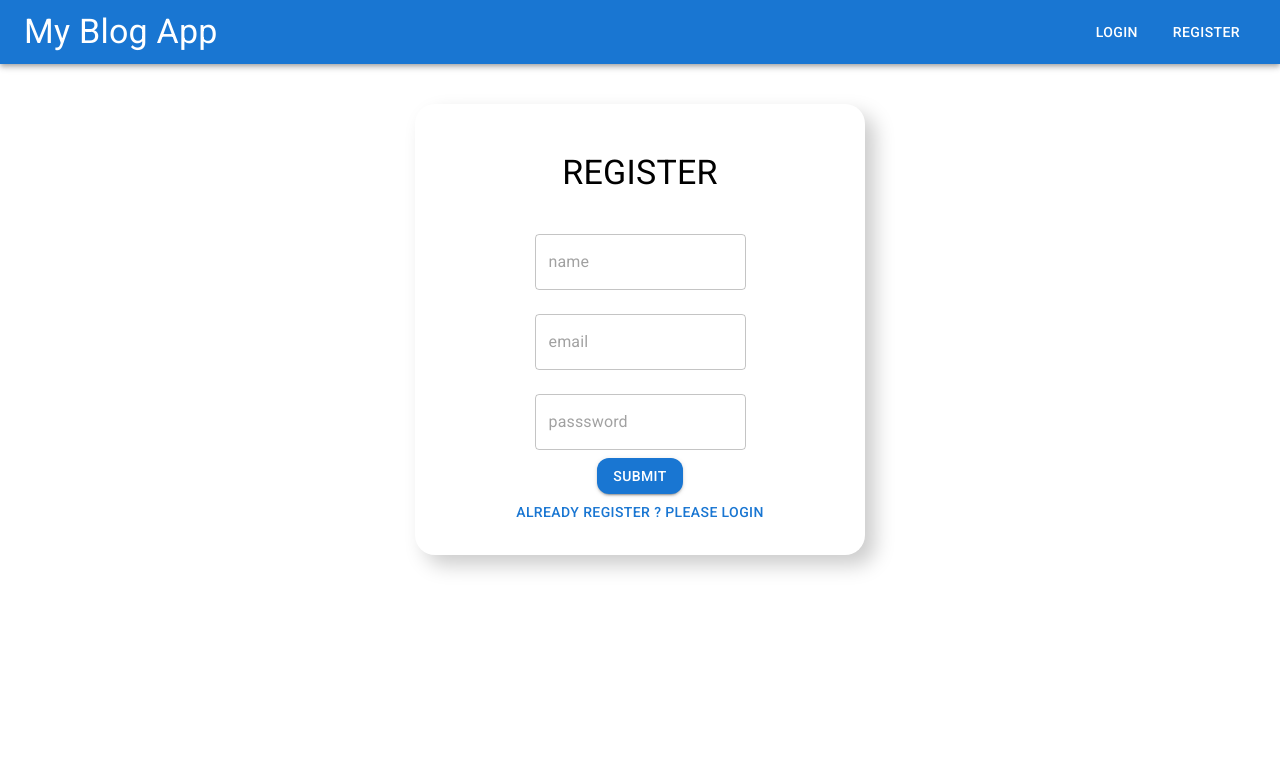
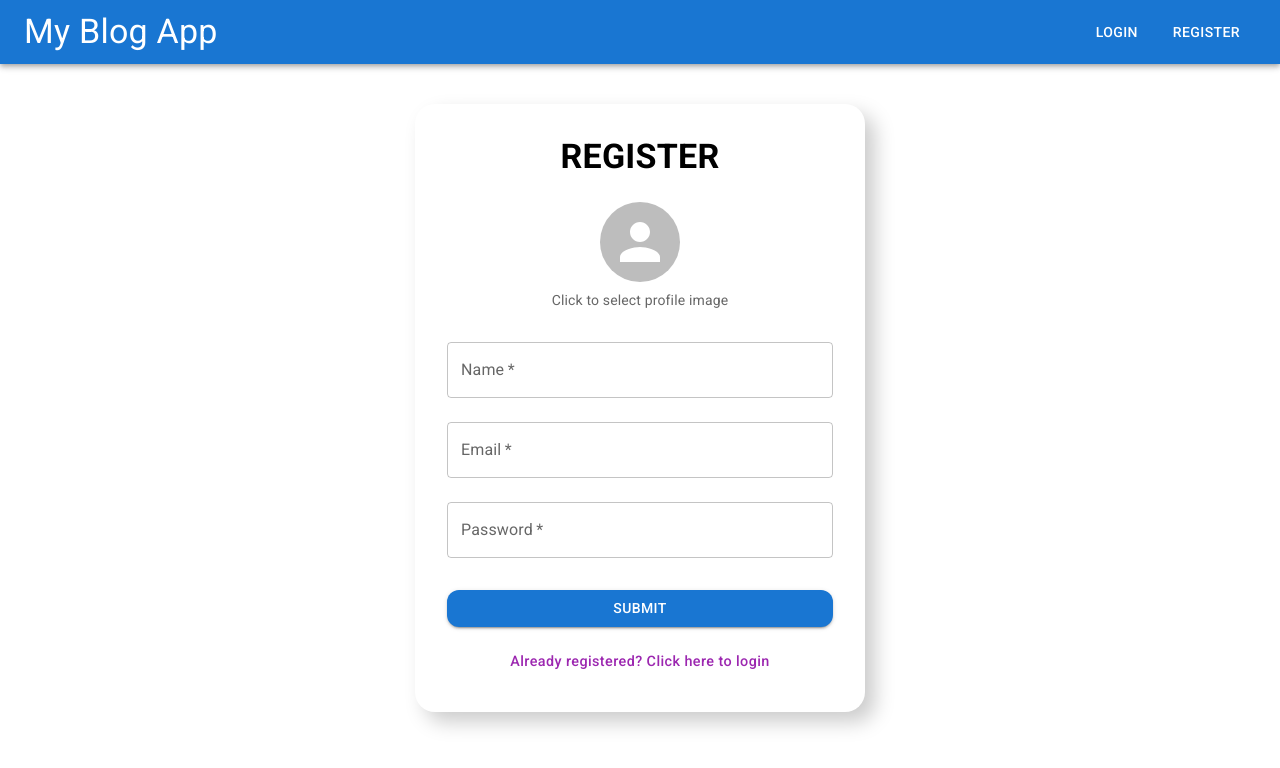
Before and after one commit to shahabdad/BlogApp, a React (Create React App) app in the folder client/: page /register in a window 1280 px wide. Shown: the top 768 px of the page. Built offline with nearby package versions, Linux system fonts and the light colour scheme.

Commit message:
update register

```diff
--- a/client/src/Pages/BlogDetails.js
+++ b/client/src/Pages/BlogDetails.js
@@ -1,6 +1,5 @@
 import   React ,{useState,useEffect} from "react";
 import axios from "axios";
-// import { InputLabel, TextField, Typography } from "@mui/material";
 import { Box, Button, InputLabel, TextField, Typography } from '@mui/material';
 import {useNavigate, useParams} from 'react-router-dom';
 import toast from 'react-hot-toast';
@@ -12,7 +11,6 @@ const BlogDetails = () =>{
     // blog detalis get
     const getBlogDetail = async () =>{
         try{
-    // const {data}  = await axios.get(`/api/v1/blog/get-blog/${id}`)
     const { data } = await axios.get(`/api/v1/blog/get-blog/${id}`);
 // part of speech
 if (data?.success){
--- a/client/src/Pages/Blogs.js
+++ b/client/src/Pages/Blogs.js
@@ -1,4 +1,3 @@
-
 import React, { useState, useEffect } from 'react';
 import axios from 'axios';
 import Blogcard from '../Components/BlogsCard';
--- a/client/src/Pages/Register.js
+++ b/client/src/Pages/Register.js
@@ -1,90 +1,268 @@
-import React ,{ useState} from 'react'
-import {Box, Typography,TextField,Button} from  '@mui/material'
-import { useNavigate } from 'react-router-dom'
+// import React ,{ useState} from 'react'
+// import {Box, Typography,TextField,Button} from  '@mui/material'
+// import { useNavigate } from 'react-router-dom'
+// import axios from "axios";
+// import toast from 'react-hot-toast';
+// const Register = () => {
+//   const   navigate = useNavigate();
+//   //   state
+//   const  [inputs, setInputs]  = useState({
+//     name   :"",
+//     email : "",
+//     password : "",
+//   });
+//   //  handle input  change
+//    const  handleChange = (e) =>{
+//     setInputs((prevState )=> ({
+//       ...prevState,
+//       [e.target.name]:e.target.value,
+//     }));
+//    };
+
+// // bose Hnadle
+// const handleSubmit = async (e) =>{
+// e.preventDefault();
+// try{
+// const {data} = await axios.post('http://localhost:9001/api/v1/user/register', {username:inputs.name,email:inputs.email,password:inputs.password});
+//   if(data.success){
+//     toast.success("User Register Successfully ");
+//     navigate("/login");
+//   }
+// } catch (error){
+//   console.log(error);
+// }
+// };
+
+//   return (
+//     <div>
+//        <form onSubmit={handleSubmit}>
+//       <Box maxWidth={450} display = "flex"
+//       flexDirection={'column'}
+//       alignItems="center"
+//       justifyContent={'center'}
+//       margin="auto"
+//       marginTop  ={5}
+//       boxShadow={"10px  10px 20px #ccc"}
+//       padding = {3}
+//       borderRadius={5}
+
+//       >
+//         <Typography variant='h4' padding={3} textAlign='center' sx = {{textTransform :"uppercase"}}  >Register</Typography>
+//         <TextField
+//         placeholder='name'
+//         value  = {inputs.name}
+//         name = 'name'
+//         margin ='normal'
+//         onChange={handleChange}
+//          type='text'
+//         required
+//         />
+//         <TextField
+//         placeholder='email'
+//         value = {inputs.email}
+//         name = 'email'
+//         margin ='normal'
+//         onChange={handleChange}
+//        type='email'
+//        required/>
+//         <TextField
+//         placeholder='passsword'
+//         value  =  {inputs.password  }
+
+//         onChange={handleChange}
+//         name = 'password'
+//         margin ='normal'
+//         type='password'
+//         required
+//         />
+//         <Button  type = 'submit'
+//         variant='contained'
+//         color='primary'
+//         sx ={{borderRadius:3,marginTop:'3'}}
+//          >Submit</Button>
+//         <Button  onClick ={() => navigate("/login") }
+//            sx ={{borderRadius:3,marginTop:'3'}} >Already Register ? Please Login </Button>
+//         </Box>
+//        </form>
+//     </div>
+//   )
+// }
+// export default Register;
+
+import React, { useState, useRef } from "react";
+import {
+  Box,
+  Typography,
+  TextField,
+  Button,
+  Avatar,
+  Stack,
+} from "@mui/material";
+import { useNavigate } from "react-router-dom";
 import axios from "axios";
-import toast from 'react-hot-toast';
+import toast from "react-hot-toast";
+
 const Register = () => {
-  const   navigate = useNavigate();
-  //   state
-  const  [inputs, setInputs]  = useState({
-    name   :"",
-    email : "",
-    password : "",
+  const navigate = useNavigate();
+  const fileInputRef = useRef(null);
+
+  const [inputs, setInputs] = useState({
+    name: "",
+    email: "",
+    password: "",
   });
-  //  handle input  change
-   const  handleChange = (e) =>{
-    setInputs((prevState )=> ({
-      ...prevState,
-      [e.target.name]:e.target.value,
+
+  const [image, setImage] = useState(null);
+  const [preview, setPreview] = useState(null);
+
+  // Handle text input changes
+  const handleChange = (e) => {
+    setInputs((prev) => ({
+      ...prev,
+      [e.target.name]: e.target.value,
     }));
   };
 
-// bose Hnadle
-const handleSubmit = async (e) =>{
+  // Handle image input
+  const handleImageChange = (e) => {
+    const file = e.target.files[0];
+    if (file) {
+      setImage(file);
+      setPreview(URL.createObjectURL(file));
+    }
+  };
+
+  // Handle form submission
+  const handleSubmit = async (e) => {
     e.preventDefault();
-try{
-const {data} = await axios.post('http://localhost:9001/api/v1/user/register', {username:inputs.name,email:inputs.email,password:inputs.password});
-  if(data.success){
-    toast.success("User Register Successfully ");
+    if (!image) {
+      toast.error("Please upload a profile image.");
+      return;
+    }
+
+    try {
+      const formData = new FormData();
+      formData.append("username", inputs.name);
+      formData.append("em`ail", inputs.email);
+      formData.append("password", inputs.password);
+      formData.append("image", image);
+
+      const { data } = await axios.post(
+        "http://localhost:9001/api/v1/user/register",
+        formData
+      );
+
+      if (data.success) {
+        toast.success("User registered successfully!");
         navigate("/login");
       }
-} catch (error){
-  console.log(error);
+    } catch (error) {
+      console.error(error);
+      toast.error("Registration failed. Please try again.");
     }
   };
 
   return (
-    <div>
-       <form onSubmit={handleSubmit}>
-      <Box maxWidth={450} display = "flex"
-      flexDirection={'column'}
+    <Box
+      component="form"
+      onSubmit={handleSubmit}
+      maxWidth={450}
+      mx="auto"
+      mt={5}
+      p={4}
+      boxShadow="10px 10px 20px #ccc"
+      borderRadius={5}
+      display="flex"
+      flexDirection="column"
       alignItems="center"
-      justifyContent={'center'}
-      margin="auto"
-      marginTop  ={5}
-      boxShadow={"10px  10px 20px #ccc"}
-      padding = {3}
-      borderRadius={5}
+    >
+      <Typography
+        variant="h4"
+        mb={3}
+        textAlign="center"
+        sx={{ textTransform: "uppercase", fontWeight: "bold" }}
+      >
+        Register
+      </Typography>
 
+      {/* Image Upload Area */}
+      <Box
+        onClick={() => fileInputRef.current.click()}
+        sx={{
+          cursor: "pointer",
+          mb: 2,
+          textAlign: "center",
+        }}
       >
-        <Typography variant='h4' padding={3} textAlign='center' sx = {{textTransform :"uppercase"}}  >Register</Typography>
+        <Stack alignItems="center" spacing={1}>
+          <Avatar
+            src={preview}
+            sx={{ width: 80, height: 80 }}
+          />
+          <Typography variant="body2" color="textSecondary">
+            Click to select profile image
+          </Typography>
+        </Stack>
+        <input
+          type="file"
+          accept="image/*"
+          onChange={handleImageChange}
+          ref={fileInputRef}
+          style={{ display: "none" }}
+        />
+      </Box>
+
+      {/* Input Fields */}
       <TextField
-        placeholder='name'
-        value  = {inputs.name}
-        name = 'name'
-        margin ='normal'
+        label="Name"
+        name="name"
+        value={inputs.name}
         onChange={handleChange}
-         type='text'
+        fullWidth
+        margin="normal"
         required
       />
       <TextField
-        placeholder='email'
-        value = {inputs.email}
-        name = 'email'
-        margin ='normal'
+        label="Email"
+        name="email"
+        value={inputs.email}
         onChange={handleChange}
-       type='email'
-       required/>
-        <TextField
-        placeholder='passsword'
-        value  =  {inputs.password  }
-
-        onChange={handleChange}
-        name = 'password'
-        margin ='normal'
-        type='password'
+        type="email"
+        fullWidth
+        margin="normal"
         required
       />
-        <Button  type = 'submit'
-        variant='contained'
-        color='primary'
-        sx ={{borderRadius:3,marginTop:'3'}}
-         >Submit</Button>
-        <Button  onClick ={() => navigate("/login") }
-           sx ={{borderRadius:3,marginTop:'3'}} >Already Register ? Please Login </Button>
+      <TextField
+        label="Password"
+        name="password"
+        value={inputs.password}
+        onChange={handleChange}
+        type="password"
+        fullWidth
+        margin="normal"
+        required
+      />
+
+      {/* Buttons */}
+      <Button
+        type="submit"
+        variant="contained"
+        color="primary"
+        sx={{ mt: 3, borderRadius: 3 }}
+        fullWidth
+      >
+        Submit
+      </Button>
+
+      <Button
+        onClick={() => navigate("/login")}
+        sx={{ mt: 2, textTransform: "none", fontSize: "0.9rem" }}
+        color="secondary"
+      >
+        Already registered? Click here to login
+      </Button>
     </Box>
-       </form>
-    </div>
-  )
-}
+  );
+};
+
 export default Register;
```
Also changed, not shown: client/src/Components/BlogsCard.js (+0 -97 lines). Lines whose indentation alone changed are shown as unchanged.
